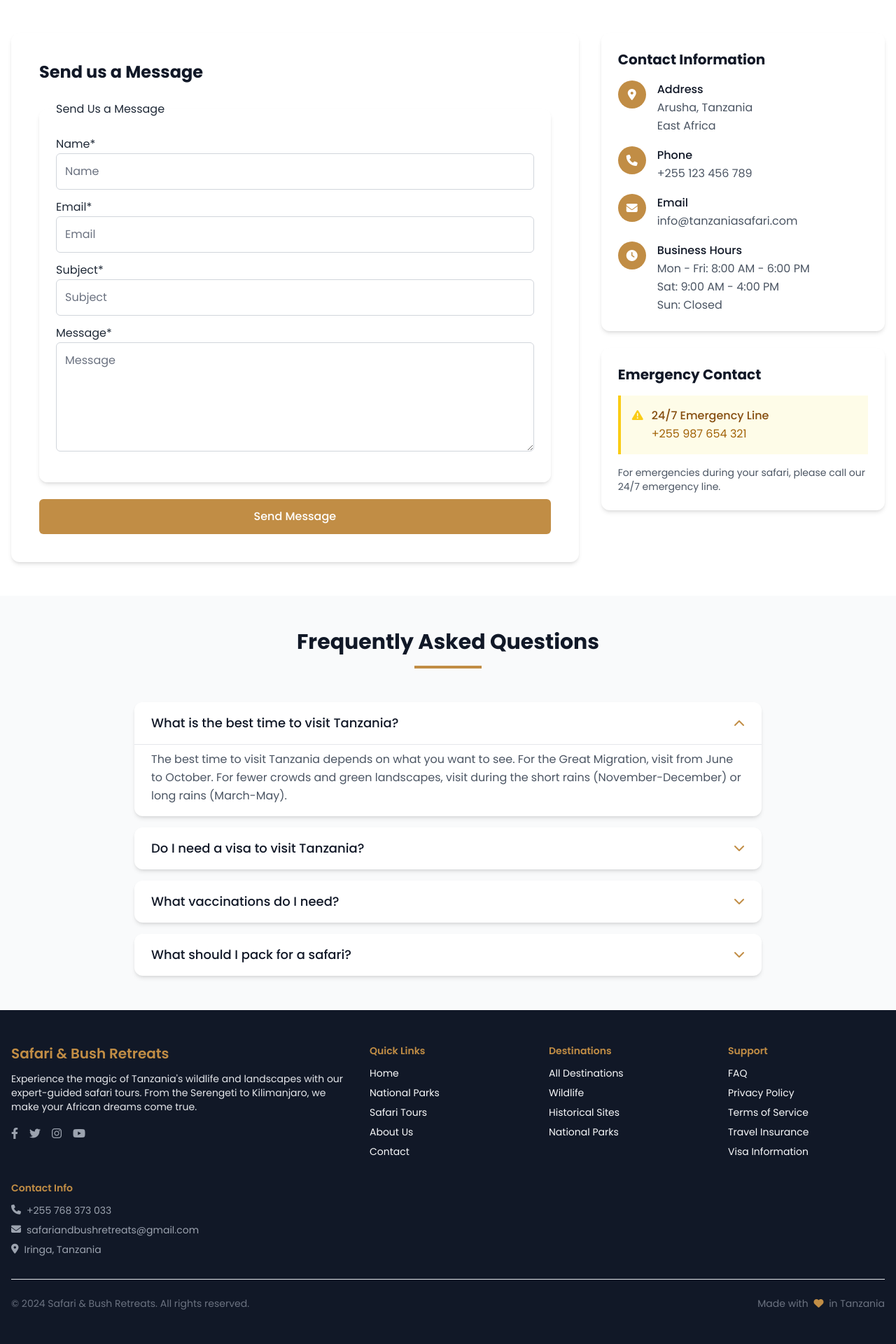
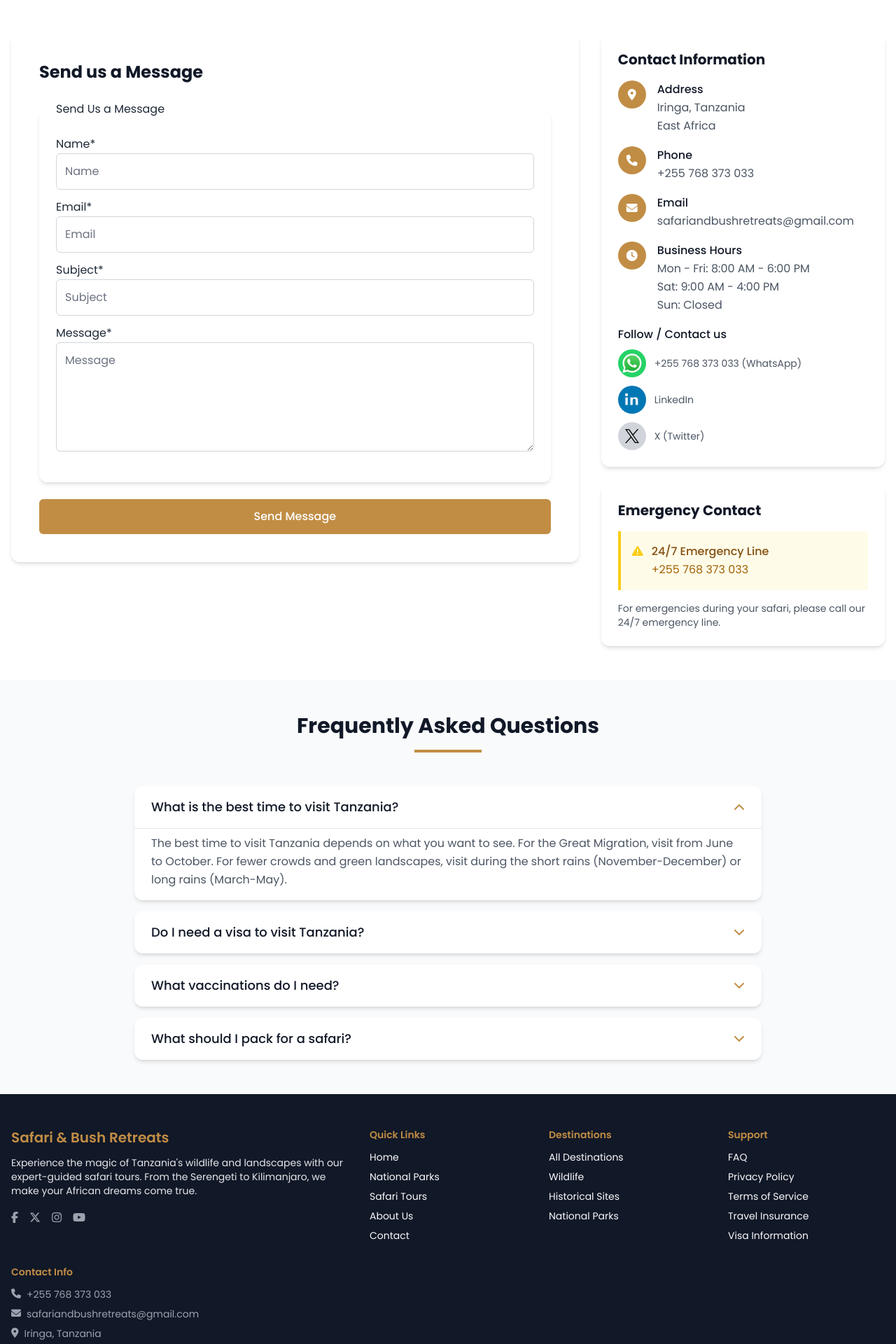
Before and after one commit to FidelisKagashe/Tourism, a Django app: page /contact/ in a window 1280 px wide. Shown: the part 518-2438 px from the top of the page at 70% size. Run offline with Django 4.2, Linux system fonts and the light colour scheme; data comes from the database, SQL or seed files in the repository; both versions use the stored data as it was after the commit; parts of the project's set-up code (start-up, migrations or seed data) failed here and were passed over; some libraries are stand-ins or nearby versions.

Commit message:
Final Improvement

```diff
--- a/tanzania_tourism/settings.py
+++ b/tanzania_tourism/settings.py
@@ -175,7 +175,7 @@ EMAIL_HOST_USER = os.environ.get('EMAIL_HOST_USER', 'hazinayavitabu@gmail.com')
 EMAIL_HOST_PASSWORD = os.environ.get('EMAIL_HOST_PASSWORD', 'ntdq dsqp jwti niks')  # MUST be set in env in production
 
 # Sender address shown in emails
-DEFAULT_FROM_EMAIL = os.environ.get('DEFAULT_FROM_EMAIL', f'Your Site <{EMAIL_HOST_USER}>')
+DEFAULT_FROM_EMAIL = os.environ.get('DEFAULT_FROM_EMAIL', f'Safari & Bush Retreats <{EMAIL_HOST_USER}>')
 
 # Optional: a site URL you can use in templates/links
 SITE_URL = os.environ.get('SITE_URL', 'http://localhost:8000')
--- a/templates/base/base.html
+++ b/templates/base/base.html
@@ -22,6 +22,7 @@
     <link href="https://cdnjs.cloudflare.com/ajax/libs/font-awesome/6.4.0/css/all.min.css" rel="stylesheet">
     <!-- Google Fonts -->
     <link href="https://fonts.googleapis.com/css2?family=Poppins:wght@300;400;500;600;700&display=swap" rel="stylesheet">
+    <link href="https://cdnjs.cloudflare.com/ajax/libs/font-awesome/6.5.2/css/all.min.css" rel="stylesheet"/>
 
     <!-- Tailwind Configuration and Custom Styles -->
     <link href="{% static 'css/system.css'%}" rel="stylesheet">
@@ -485,7 +486,7 @@
                 {% endif %}
                 {% if site_settings.twitter_url %}
                     <a href="{{ site_settings.twitter_url }}" class="text-gray-400 hover:text-[#C18D45] transition">
-                    <i class="fab fa-twitter" aria-hidden="true"></i>
+                    <i class="fa-brands fa-x-twitter"></i>
                     <span class="sr-only">Twitter</span>
                     </a>
                 {% endif %}
@@ -545,15 +546,15 @@
                 <ul class="space-y-2 text-sm text-gray-400">
                     <li class="flex items-start">
                         <i class="fas fa-phone mr-2 mt-0.5" aria-hidden="true"></i>
-                        <span>{{ site_settings.contact_phone|default:"+255 123 456 789" }}</span>
+                        <span>{{ site_settings.contact_phone|default:"+255 768 373 033" }}</span>
                     </li>
                     <li class="flex items-start">
                         <i class="fas fa-envelope mr-2 mt-0.5" aria-hidden="true"></i>
-                        <span>{{ site_settings.contact_email|default:"info@tanzaniasafari.com" }}</span>
+                        <span>{{ site_settings.contact_email|default:"safariandbushretreats@gmail.com" }}</span>
                     </li>
                     <li class="flex items-start">
                         <i class="fas fa-map-marker-alt mr-2 mt-0.5" aria-hidden="true"></i>
-                        <span>{{ site_settings.address|default:"Arusha, Tanzania" }}</span>
+                        <span>{{ site_settings.address|default:"Iringa, Tanzania" }}</span>
                     </li>
                 </ul>
             </div>
--- a/templates/core/contact.html
+++ b/templates/core/contact.html
@@ -1,7 +1,7 @@
 {% extends 'base/base.html' %}
 {% load i18n %}
 {% load crispy_forms_tags %}
-
+{% load static %}
 {% block title %}{% trans "Contact Us" %} - Safari&nbsp;&amp;&nbsp;Bush Retreats{% endblock %}
 
 {% block content %}
@@ -36,6 +36,7 @@
                     <h3 class="text-xl font-bold text-gray-900 dark:text-gray-100 mb-4">{% trans "Contact Information" %}</h3>
 
                     <div class="space-y-4">
+                        <!-- Address -->
                         <div class="flex">
                             <div class="flex-shrink-0">
                                 <div class="w-10 h-10 bg-[#C18D45] rounded-full flex items-center justify-center">
@@ -44,10 +45,11 @@
                             </div>
                             <div class="ml-4">
                                 <h4 class="font-medium text-gray-900 dark:text-gray-100">{% trans "Address" %}</h4>
-                                <p class="text-gray-600 dark:text-gray-300">Arusha, Tanzania<br>East Africa</p>
+                                <p class="text-gray-600 dark:text-gray-300">{{ site_settings.address|default:"Iringa, Tanzania" }}<br>East Africa</p>
                             </div>
                         </div>
 
+                        <!-- Phone -->
                         <div class="flex">
                             <div class="flex-shrink-0">
                                 <div class="w-10 h-10 bg-[#C18D45] rounded-full flex items-center justify-center">
@@ -56,10 +58,11 @@
                             </div>
                             <div class="ml-4">
                                 <h4 class="font-medium text-gray-900 dark:text-gray-100">{% trans "Phone" %}</h4>
-                                <p class="text-gray-600 dark:text-gray-300">+255 123 456 789</p>
+                                <p class="text-gray-600 dark:text-gray-300">{{ site_settings.contact_phone|default:"+255 768 373 033" }}</p>
                             </div>
                         </div>
 
+                        <!-- Email -->
                         <div class="flex">
                             <div class="flex-shrink-0">
                                 <div class="w-10 h-10 bg-[#C18D45] rounded-full flex items-center justify-center">
@@ -68,10 +71,11 @@
                             </div>
                             <div class="ml-4">
                                 <h4 class="font-medium text-gray-900 dark:text-gray-100">{% trans "Email" %}</h4>
-                                <p class="text-gray-600 dark:text-gray-300">info@tanzaniasafari.com</p>
+                                <p class="text-gray-600 dark:text-gray-300">{{ site_settings.contact_email|default:"safariandbushretreats@gmail.com" }}</p>
                             </div>
                         </div>
 
+                        <!-- Business Hours -->
                         <div class="flex">
                             <div class="flex-shrink-0">
                                 <div class="w-10 h-10 bg-[#C18D45] rounded-full flex items-center justify-center">
@@ -87,6 +91,58 @@
                                 </p>
                             </div>
                         </div>
+
+                        <!-- Social Links (vertical) -->
+                        <div class="mt-2">
+                            <h4 class="font-medium text-gray-900 dark:text-gray-100 mb-2">{% trans "Follow / Contact us" %}</h4>
+                            <div class="flex flex-col space-y-3">
+                                <!-- WhatsApp -->
+                                <a href="{{ site_settings.whatsapp_link|default:'https://wa.me/255768373033' }}"
+                                    target="_blank" rel="noopener noreferrer"
+                                    aria-label="WhatsApp"
+                                    class="flex items-center space-x-3 group">
+                                    <div class="w-10 h-10 rounded-full bg-[#25D366] flex items-center justify-center group-hover:scale-105 transition-transform">
+                                        <!-- remote SVG (example) -->
+                                        <img src="{% static 'images/WhatsApp.svg' %}"
+                                            alt="WhatsApp"
+                                            class="w-8 h-8 block"
+                                            aria-hidden="true" />
+                                    </div>
+                                    <span class="text-sm text-gray-600 dark:text-gray-300">
+                                        {{ site_settings.whatsapp_label|default:"+255 768 373 033 (WhatsApp)" }}
+                                    </span>
+                                </a>
+
+                                <!-- LinkedIn -->
+                                <a href="https://www.linkedin.com/in/ally-shebe-b8269223a/?originalSubdomain=tz" target="_blank" rel="noopener noreferrer" aria-label="LinkedIn" class="flex items-center space-x-3 group">
+                                    <div class="w-10 h-10 rounded-full bg-[#0077B5] flex items-center justify-center group-hover:scale-105 transition-transform">
+                                        <!-- LinkedIn SVG -->
+                                        <svg class="w-5 h-5 text-white" viewBox="0 0 24 24" fill="none" xmlns="http://www.w3.org/2000/svg" aria-hidden="true">
+                                            <path d="M4.98 3.5C4.98 4.88 3.86 6 2.48 6S0 4.88 0 3.5 1.12 1 2.5 1s2.48 1.12 2.48 2.5zM.5 8h4v13h-4V8zM9 8h3.78v1.76h.05c.53-.9 1.82-1.85 3.75-1.85C20.9 7.91 22 9.78 22 12.62V21h-4v-7.08c0-1.69-.03-3.86-2.35-3.86-2.35 0-2.71 1.84-2.71 3.73V21H9V8z" fill="white"/>
+                                        </svg>
+                                    </div>
+                                    <span class="text-sm text-gray-600 dark:text-gray-300">{% trans "LinkedIn" %}</span>
+                                </a>
+
+                                <!-- X (Twitter) -->
+                                <a href="{{ site_settings.twitter_link|default:'http://x.com/BushRetreats' }}"
+                                    target="_blank" rel="noopener noreferrer"
+                                    aria-label="X (formerly Twitter)"
+                                    class="flex items-center space-x-3 group">
+                                    <div class="w-10 h-10 rounded-full bg-gray-300 flex items-center justify-center group-hover:scale-105 transition-transform">
+                                        <!-- use Wikimedia-hosted SVG -->
+                                        <img
+                                        src="{% static 'images/X_logo_2023_original.svg'%}"
+                                        alt="X logo"
+                                        class="w-5 h-5"
+                                        aria-hidden="true"
+                                        />
+                                    </div>
+
+                                    <span class="text-sm text-gray-600 dark:text-gray-300">X (Twitter)</span>
+                                </a>
+                            </div>
+                        </div>
                     </div>
                 </div>
 
@@ -100,7 +156,7 @@
                             </div>
                             <div class="ml-3">
                                 <p class="font-medium text-yellow-800 dark:text-yellow-200">{% trans "24/7 Emergency Line" %}</p>
-                                <p class="text-yellow-700 dark:text-yellow-300">+255 987 654 321</p>
+                                <p class="text-yellow-700 dark:text-yellow-300">{{ site_settings.contact_phone|default:"+255 768 373 033" }}</p>
                             </div>
                         </div>
                     </div>
@@ -150,7 +206,7 @@
                     </summary>
                     <div class="px-6 pb-4 pt-2 border-t border-gray-200 dark:border-gray-700">
                         <p class="text-gray-600 dark:text-gray-300">
-                            {% trans "Most visitors need a visa to enter Tanzania. You can obtain a visa on arrival at the airport or apply online in advance. US citizens pay $100, while most other nationalities pay $50." %}
+                            {% trans "Most visitors need a visa to enter Tanzania. You can obtain a visa on arrival at the airport or apply online in advance." %}
                         </p>
                     </div>
                 </details>
--- a/templates/core/search.html
+++ b/templates/core/search.html
@@ -119,9 +119,9 @@
                     <span class="inline-block bg-gray-100 dark:bg-gray-700 text-gray-800 dark:text-gray-200 px-2 py-1 rounded text-xs font-medium">
                       {{ tour.get_category_display }}
                     </span>
-                    <div class="text-sm text-gray-600 dark:text-gray-300">
+                    {% comment %} <div class="text-sm text-gray-600 dark:text-gray-300">
                       {% trans "From" %} ${{ tour.price_budget|default:tour.price_standard|floatformat:0 }}
-                    </div>
+                    </div> {% endcomment %}
                   </div>
 
                   <h3 class="text-lg font-semibold text-gray-900 dark:text-gray-100 mb-1">{{ tour.title }}</h3>
```
Also changed, not shown: db.sqlite3, static/images/Instagram.png (added), static/images/WhatsApp.svg (added), static/images/X_logo_2023_original.svg (added), 1 other file.
